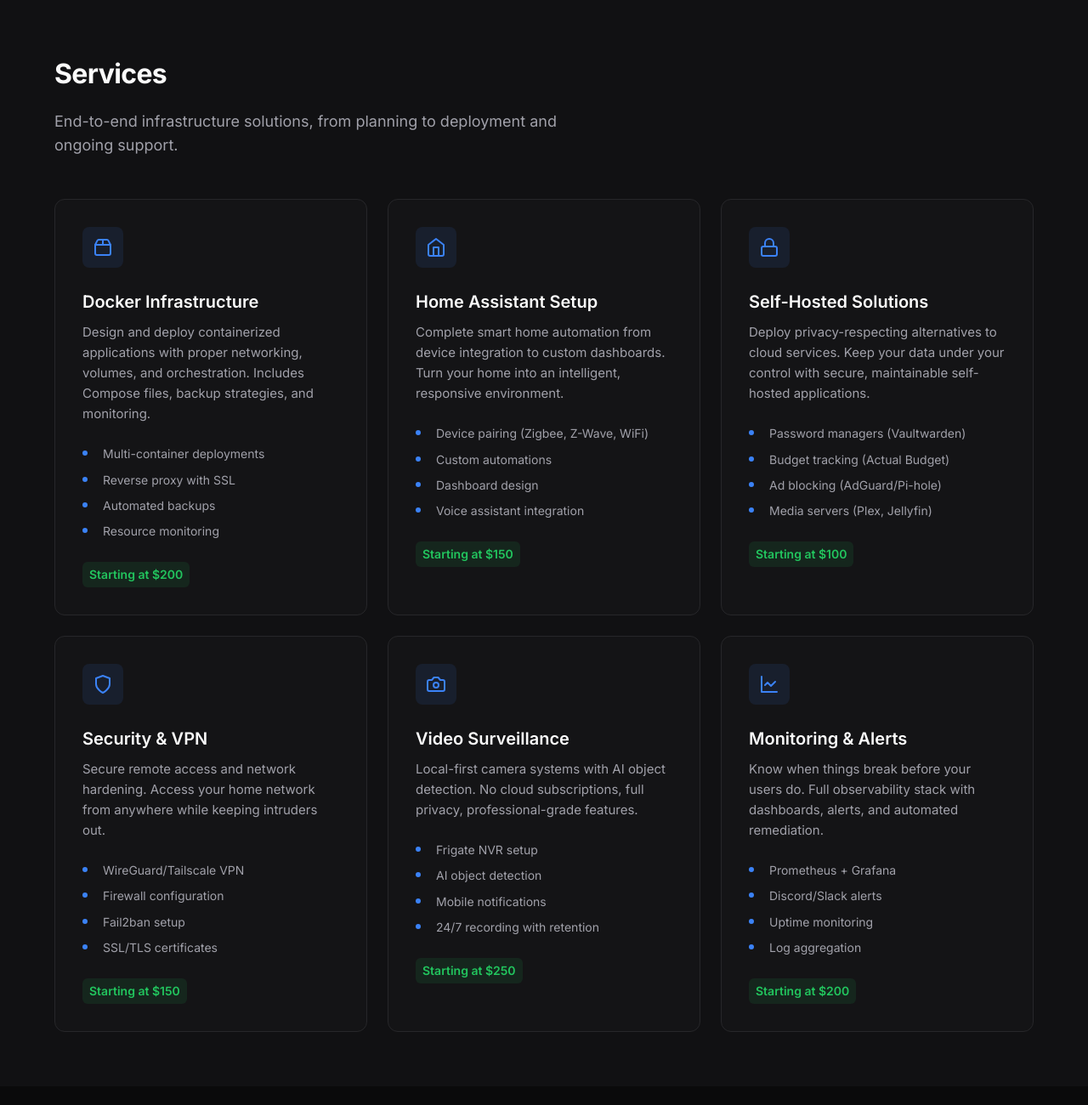
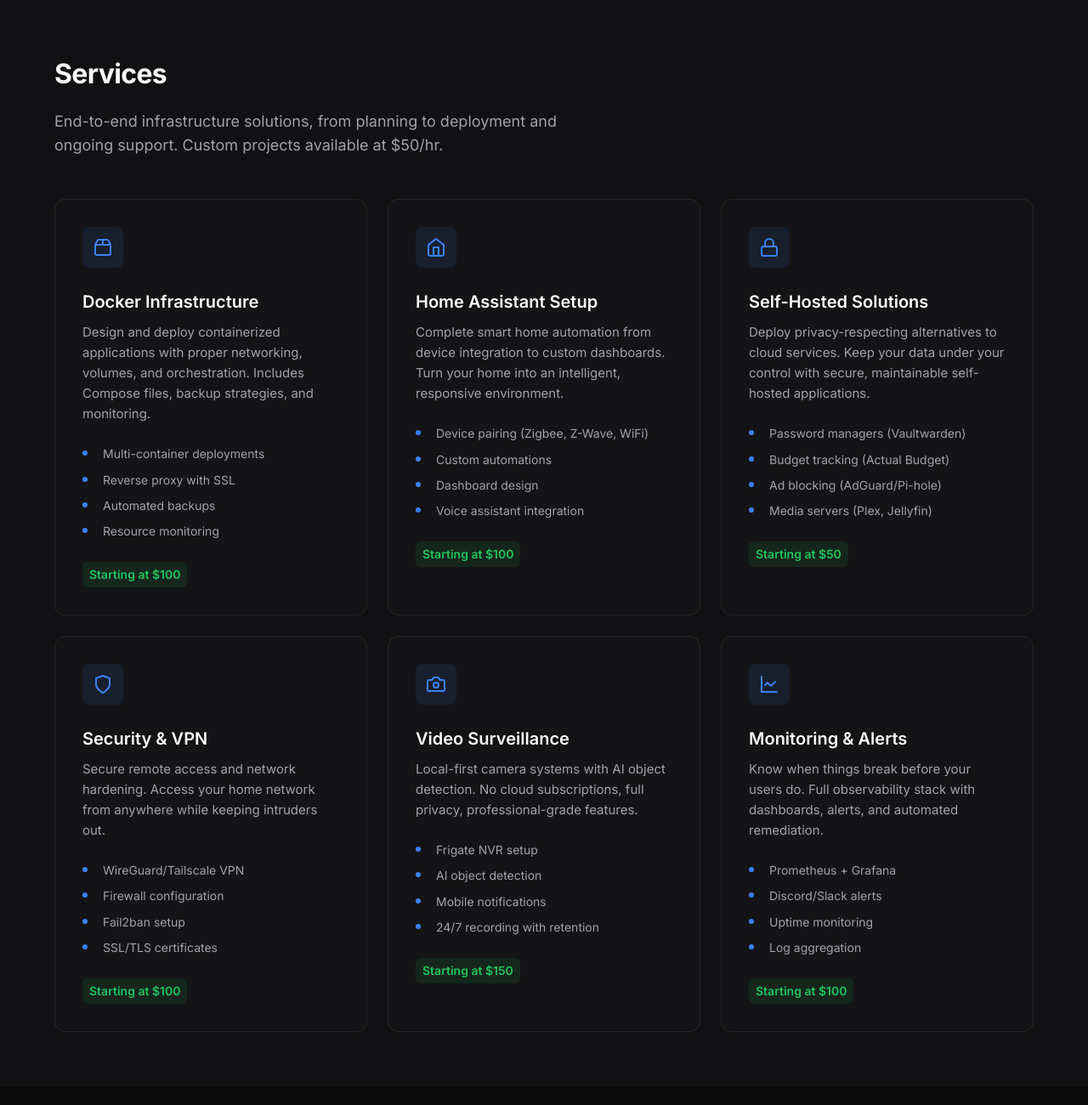
Before and after one commit to PotatoRick/portfolio, a plain HTML site: page index.html in a window 1280 px wide. Shown: the part 780-2080 px from the top of the page at 85% size. Drawn offline with Linux system fonts and the light colour scheme.

Commit message:
Update pricing to be competitive + add $50/hr rate

```diff
--- a/index.html
+++ b/index.html
@@ -56,7 +56,7 @@
     <section id="services" class="services">
         <div class="container">
             <h2 class="section-title">Services</h2>
-            <p class="section-description">End-to-end infrastructure solutions, from planning to deployment and ongoing support.</p>
+            <p class="section-description">End-to-end infrastructure solutions, from planning to deployment and ongoing support. Custom projects available at $50/hr.</p>
 
             <div class="services-grid">
                 <div class="service-card">
@@ -71,7 +71,7 @@
                         <li>Automated backups</li>
                         <li>Resource monitoring</li>
                     </ul>
-                    <span class="service-price">Starting at $200</span>
+                    <span class="service-price">Starting at $100</span>
                 </div>
 
                 <div class="service-card">
@@ -86,7 +86,7 @@
                         <li>Dashboard design</li>
                         <li>Voice assistant integration</li>
                     </ul>
-                    <span class="service-price">Starting at $150</span>
+                    <span class="service-price">Starting at $100</span>
                 </div>
 
                 <div class="service-card">
@@ -101,7 +101,7 @@
                         <li>Ad blocking (AdGuard/Pi-hole)</li>
                         <li>Media servers (Plex, Jellyfin)</li>
                     </ul>
-                    <span class="service-price">Starting at $100</span>
+                    <span class="service-price">Starting at $50</span>
                 </div>
 
                 <div class="service-card">
@@ -116,7 +116,7 @@
                         <li>Fail2ban setup</li>
                         <li>SSL/TLS certificates</li>
                     </ul>
-                    <span class="service-price">Starting at $150</span>
+                    <span class="service-price">Starting at $100</span>
                 </div>
 
                 <div class="service-card">
@@ -131,7 +131,7 @@
                         <li>Mobile notifications</li>
                         <li>24/7 recording with retention</li>
                     </ul>
-                    <span class="service-price">Starting at $250</span>
+                    <span class="service-price">Starting at $150</span>
                 </div>
 
                 <div class="service-card">
@@ -146,7 +146,7 @@
                         <li>Uptime monitoring</li>
                         <li>Log aggregation</li>
                     </ul>
-                    <span class="service-price">Starting at $200</span>
+                    <span class="service-price">Starting at $100</span>
                 </div>
             </div>
         </div>
```
